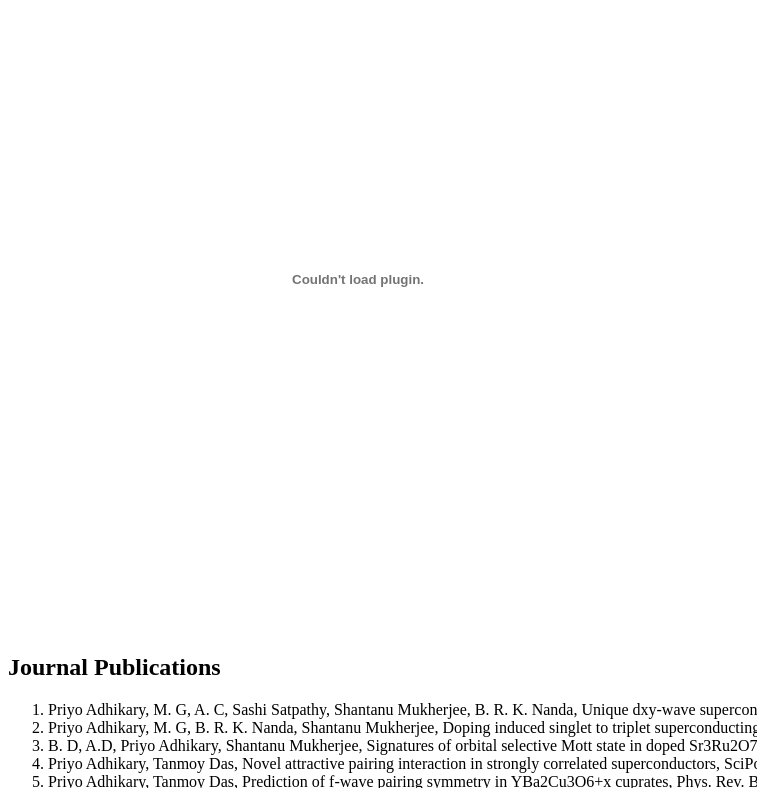
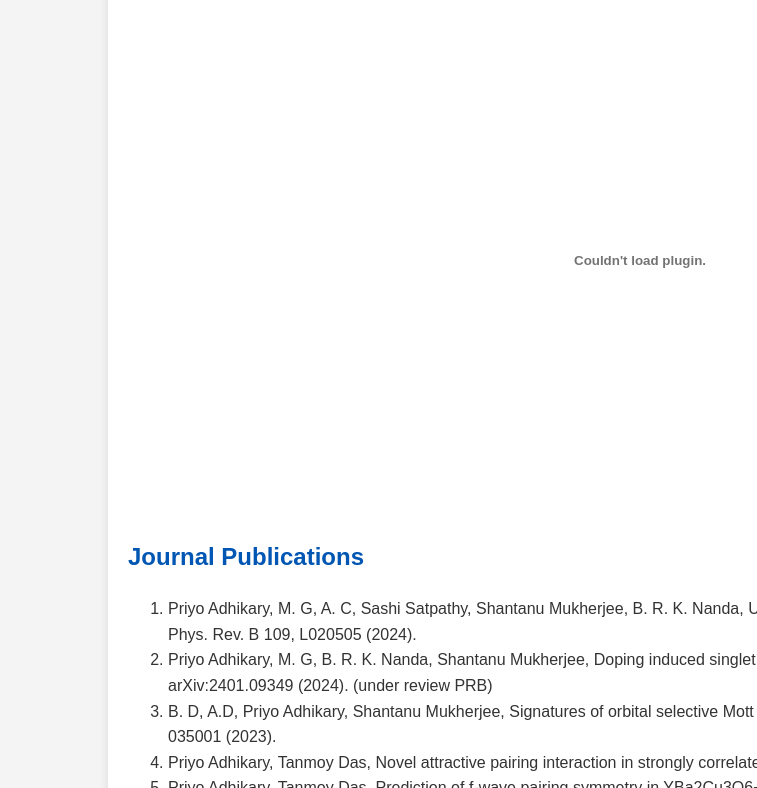
Before and after one commit to priyoadhikary/CV, a plain HTML site: page index.html in a window 1280 px wide. Shown: the part 269-1057 px from the top of the page, without its empty margins (0-757 px from the left). Drawn offline with Linux system fonts and the light colour scheme.

Commit message:
Update index.html

```diff
--- a/index.html
+++ b/index.html
@@ -1,14 +1,47 @@
 <!DOCTYPE html>
-<html>
+<html lang="en">
 <head>
+    <meta charset="UTF-8">
+    <meta name="viewport" content="width=device-width, initial-scale=1.0">
     <title>Priyo Adhikary - Curriculum Vitae</title>
+    <style>
+        body {
+            font-family: 'Arial', sans-serif;
+            line-height: 1.6;
+            margin: 0;
+            padding: 0;
+            background: #f4f4f4;
+            color: #333;
+        }
+        .container {
+            width: 80%;
+            margin: 20px auto;
+            background: #fff;
+            padding: 20px;
+            box-shadow: 0 0 10px 0 rgba(0, 0, 0, 0.1);
+        }
+        h1, h2 {
+            color: #0056b3;
+        }
+        a {
+            color: #0056b3;
+        }
+        ul {
+            list-style-position: inside;
+        }
+        embed {
+            width: 100%;
+            height: 500px;
+        }
+    </style>
 </head>
 <body>
+    <div class="container">
         <h1>Priyo Adhikary</h1>
         <p>Email: <a href="mailto:priyophysics@gmail.com">priyophysics@gmail.com</a></p>
         <p>ORCID: <a href="https://orcid.org/0000-0002-3546-8944">0000-0002-3546-8944</a></p>
         <h2>Curriculum Vitae</h2>
-    <embed src="Priyo_Adhikary_CV.pdf" type="application/pdf" width="700" height="700"></embed>
+        <embed src="Priyo_Adhikary_CV.pdf" type="application/pdf"></embed>
 
         <h2>Journal Publications</h2>
         <ol>
@@ -25,10 +58,11 @@
         </ol>
 
         <h2>Computer Skills</h2>
-    <p>Programming: My coding experience is mainly related to my research on strongly correlated systems such as heavy fermions and transition metal oxide systems. I have implemented the multiband RPA spin-fluctuation method to calculate the momentum dependence of superconducting order-parameter in YBCO, Infinite-Layer Nickelates.</p>
-    <p>I use the slater-koster tight binding method and the Lowdin downfolding procedure to obtain an effective five-orbital model of Ba2CuO3.25 from first-principles DFT calculations.</p>
-    <p>I also use the real space BDG formalism to study the superconducting order parameter in proximity to a ferromagnetic system.</p>
+        <p>Programming: My coding experience is mainly related to my research on strongly correlated systems such as heavy fermions and transition metal oxide systems. I have implemented the multiband RPA spin-fluctuation method to calculate the momentum dependence of superconducting order-parameter in YBCO, Infinite-Layer Nickelates.
+       <!-- <p>I use the slater-koster tight binding method and the Lowdin downfolding procedure to obtain an effective five-orbital model of Ba2CuO3.25 from first-principles DFT calculations.</p>
+        <p>I also use the real space BDG formalism to study the superconducting order parameter in proximity to a ferromagnetic system.</p></p> -->
         <p>I code in C++, Fortran, Python, MATLAB, Mathematica, Julia and use parallel computing techniques to speed up the calculations.</p>
         <p>Packages: DFT: VASP, Wien2k, Quantum Espresso, wannier90; Machine Learning: Convolutional neural network (TensorFlow).</p>
+    </div>
 </body>
 </html>
```
Lines whose indentation alone changed are shown as unchanged.
